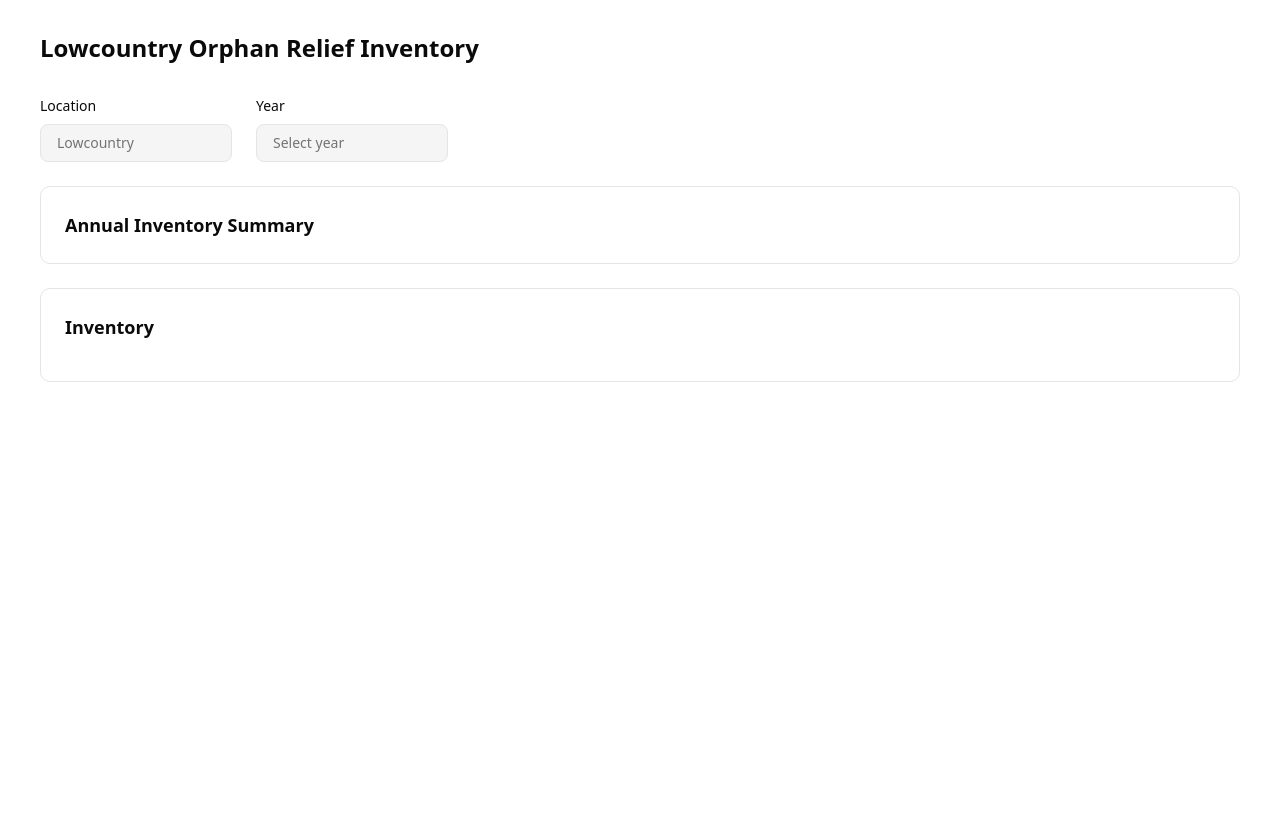
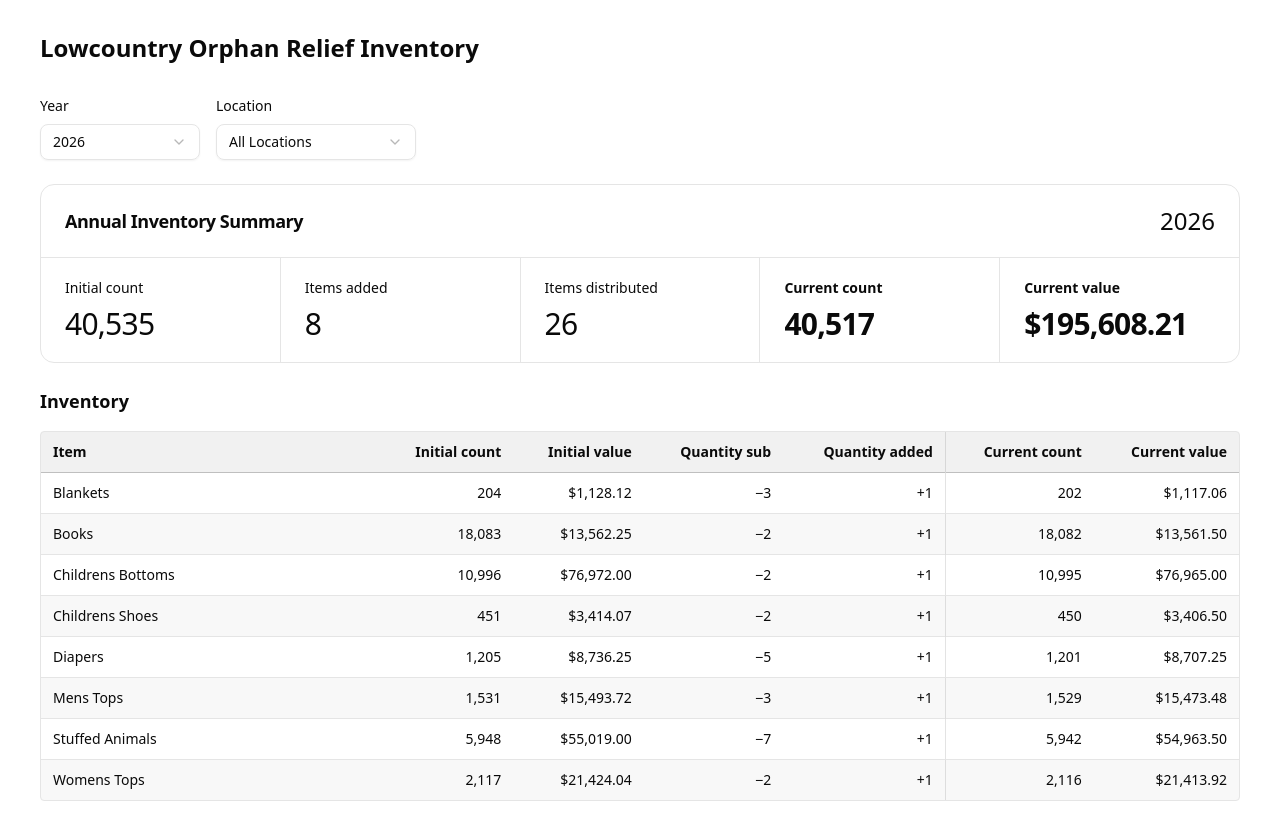
Before and after one commit to ktp-usc/lowcountry-orphan-relief, a Next.js app: page / in a window 1280 px wide. Before the commit the page ends 800 px from the top, so only its background shows below. Built offline with nearby package versions, Linux system fonts and the light colour scheme.

Commit message:
KAN-17: Integrate filters, summary, and table into dashboard (#11)
* Kan-17: integrate filters, summary, and table into dashboard

* KAN-17: remove filter preview page and verify build

---------

Co-authored-by: Lea Frost <143637970+LeaFrost12@users.noreply.github.com>

```diff
--- a/app/filter-preview/page.tsx
+++ /dev/null
@@ -1,5 +0,0 @@
-import { DashboardFilters } from "@/components/DashboardFilters";
-
-export default function FilterPreviewPage() {
-  return <DashboardFilters />;
-}
--- a/app/page.tsx
+++ b/app/page.tsx
@@ -1,49 +1,78 @@
+"use client";
+
+import { useState } from "react";
+
+import { DashboardFilters } from "@/components/DashboardFilters";
+import InventorySummary from "@/components/inventory-summary";
+import InventoryTable from "@/components/inventory-table";
+import { calculateRow } from "@/lib/inventory/calculate-row";
+import { sampleInputs } from "@/lib/inventory/sample-data";
+import { summarizeInventory } from "@/lib/inventory/summarize";
+
+const currency = new Intl.NumberFormat("en-US", {
+  style: "currency",
+  currency: "USD",
+});
+
+// Sample data -> row calculation (KAN-12) -> summary (KAN-13)
+const calculatedRows = sampleInputs.map(calculateRow);
+const summary = summarizeInventory(calculatedRows);
+
+const summaryMetrics = [
+  { id: "initial-count", label: "Initial count", value: summary.totalInitialCount },
+  { id: "incoming", label: "Items added", value: summary.totalItemsAdded },
+  { id: "outgoing", label: "Items distributed", value: summary.totalItemsSubtracted },
+  { id: "current-count", label: "Current count", value: summary.totalCurrentCount, emphasized: true },
+  { id: "current-value", label: "Current value", value: currency.format(summary.totalCurrentValue), emphasized: true },
+];
+
+// The table uses slightly different field names than the inventory library
+const tableRows = calculatedRows.map((row) => ({
+  item: row.itemName,
+  initialCount: row.initialCount,
+  initialValue: row.initialValue,
+  itemsSubtracted: row.quantitySub,
+  itemsAdded: row.quantityAdd,
+  currentCount: row.currentCount,
+  currentValue: row.currentValue,
+}));
 
 export default function Home() {
+  const [selectedYear, setSelectedYear] = useState(
+    String(new Date().getFullYear())
+  );
+  const [selectedLocation, setSelectedLocation] = useState("All Locations");
+
   return (
     <main className="min-h-screen bg-background px-6 py-8 md:px-10">
-      {/* Header */}
       <header className="mb-8">
         <h1 className="text-2xl font-semibold text-foreground">
           Lowcountry Orphan Relief Inventory
         </h1>
       </header>
 
-      {/* Location and year filters */}
       <section className="mb-6">
-        <div className="flex flex-wrap gap-6">
-          <div className="min-w-48">
-            <label className="mb-2 block text-sm font-medium text-foreground">
-              Location
-            </label>
-            <div className="rounded-md border border-input bg-muted px-4 py-2 text-sm text-muted-foreground">
-              Lowcountry
-            </div>
-          </div>
-
-          <div className="min-w-48">
-            <label className="mb-2 block text-sm font-medium text-foreground">
-              Year
-            </label>
-            <div className="rounded-md border border-input bg-muted px-4 py-2 text-sm text-muted-foreground">
-              Select year
-            </div>
-          </div>
-        </div>
+        <DashboardFilters
+          selectedYear={selectedYear}
+          selectedLocation={selectedLocation}
+          onYearChange={setSelectedYear}
+          onLocationChange={setSelectedLocation}
+        />
       </section>
 
-      {/* Annual inventory summary */}
-      <section className="mb-6 rounded-lg border border-border bg-card p-6">
-        <h2 className="text-lg font-semibold text-card-foreground">
-          Annual Inventory Summary
-        </h2>
+      <section className="mb-6">
+        <InventorySummary
+          title="Annual Inventory Summary"
+          year={Number(selectedYear)}
+          metrics={summaryMetrics}
+        />
       </section>
 
-      {/* Inventory table */}
-      <section className="w-full rounded-lg border border-border bg-card p-6">
-        <h2 className="mb-4 text-lg font-semibold text-card-foreground">
+      <section className="w-full">
+        <h2 className="mb-4 text-lg font-semibold text-foreground">
           Inventory
         </h2>
+        <InventoryTable rows={tableRows} />
       </section>
     </main>
   );
--- a/components/DashboardFilters.tsx
+++ b/components/DashboardFilters.tsx
@@ -1,5 +1,4 @@
 "use client";
-import { useState } from "react";
 import {
   Select,
   SelectContent,
@@ -20,23 +19,26 @@ const locations = [
   "Midlands"
 ];
 
-export function DashboardFilters() {
-  const [selectedYear, setSelectedYear] = useState(String(currentYear));
-  const [selectedLocation, setSelectedLocation] =
-    useState("All Locations");
+type DashboardFiltersProps = {
+  selectedYear: string;
+  selectedLocation: string;
+  onYearChange: (year: string) => void;
+  onLocationChange: (location: string) => void;
+};
 
+export function DashboardFilters({
+  selectedYear,
+  selectedLocation,
+  onYearChange,
+  onLocationChange,
+}: DashboardFiltersProps) {
   return (
     <div className="flex flex-wrap items-end gap-4">
       {/* Year Filter */}
       <div className="flex flex-col gap-2">
-        <label className="text-sm font-medium text-foreground">
-          Year
-        </label>
+        <label className="text-sm font-medium text-foreground">Year</label>
 
-        <Select
-          value={selectedYear}
-          onValueChange={setSelectedYear}
-        >
+        <Select value={selectedYear} onValueChange={onYearChange}>
           <SelectTrigger className="w-[160px]">
             <SelectValue placeholder="Select year" />
           </SelectTrigger>
@@ -53,14 +55,9 @@ export function DashboardFilters() {
 
       {/* Location Filter */}
       <div className="flex flex-col gap-2">
-        <label className="text-sm font-medium text-foreground">
-          Location
-        </label>
+        <label className="text-sm font-medium text-foreground">Location</label>
 
-        <Select
-          value={selectedLocation}
-          onValueChange={setSelectedLocation}
-        >
+        <Select value={selectedLocation} onValueChange={onLocationChange}>
           <SelectTrigger className="w-[200px]">
             <SelectValue placeholder="Select location" />
           </SelectTrigger>
--- /dev/null
+++ b/lib/inventory/calculate-row.ts
@@ -0,0 +1,27 @@
+import type { InventoryRow } from "./summarize";
+
+export type RowInput = {
+  itemName: string;
+  initialCount: number;
+  quantityAdd: number;
+  quantitySub: number;
+  valuePerUnit: number;
+};
+
+// TEMPORARY STAND-IN for KAN-12.
+// When the real KAN-12 file is merged, use your teammate's version of this file.
+export function calculateRow(input: RowInput): InventoryRow {
+  const currentCount =
+    input.initialCount + input.quantityAdd - input.quantitySub;
+  const round = (n: number) => Math.round(n * 100) / 100;
+
+  return {
+    itemName: input.itemName,
+    initialCount: input.initialCount,
+    initialValue: round(input.initialCount * input.valuePerUnit),
+    quantitySub: input.quantitySub,
+    quantityAdd: input.quantityAdd,
+    currentCount,
+    currentValue: round(currentCount * input.valuePerUnit),
+  };
+}
--- /dev/null
+++ b/lib/inventory/sample-data.ts
@@ -0,0 +1,12 @@
+import type { RowInput } from "./calculate-row";
+
+export const sampleInputs: RowInput[] = [
+  { itemName: "Blankets", initialCount: 204, quantityAdd: 1, quantitySub: 3, valuePerUnit: 5.53 },
+  { itemName: "Books", initialCount: 18083, quantityAdd: 1, quantitySub: 2, valuePerUnit: 0.75 },
+  { itemName: "Childrens Bottoms", initialCount: 10996, quantityAdd: 1, quantitySub: 2, valuePerUnit: 7 },
+  { itemName: "Childrens Shoes", initialCount: 451, quantityAdd: 1, quantitySub: 2, valuePerUnit: 7.57 },
+  { itemName: "Diapers", initialCount: 1205, quantityAdd: 1, quantitySub: 5, valuePerUnit: 7.25 },
+  { itemName: "Mens Tops", initialCount: 1531, quantityAdd: 1, quantitySub: 3, valuePerUnit: 10.12 },
+  { itemName: "Stuffed Animals", initialCount: 5948, quantityAdd: 1, quantitySub: 7, valuePerUnit: 9.25 },
+  { itemName: "Womens Tops", initialCount: 2117, quantityAdd: 1, quantitySub: 2, valuePerUnit: 10.12 },
+];
```
